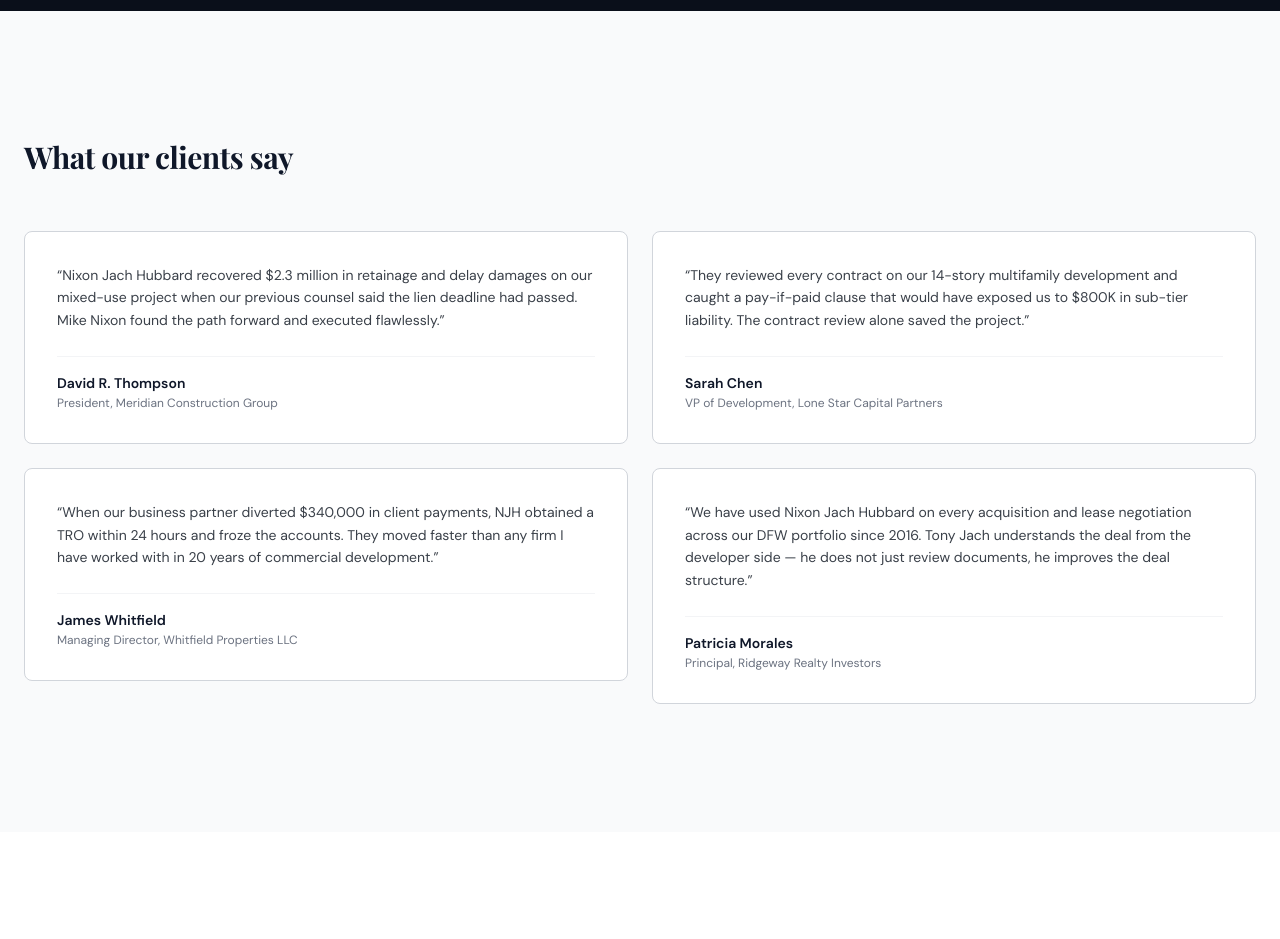
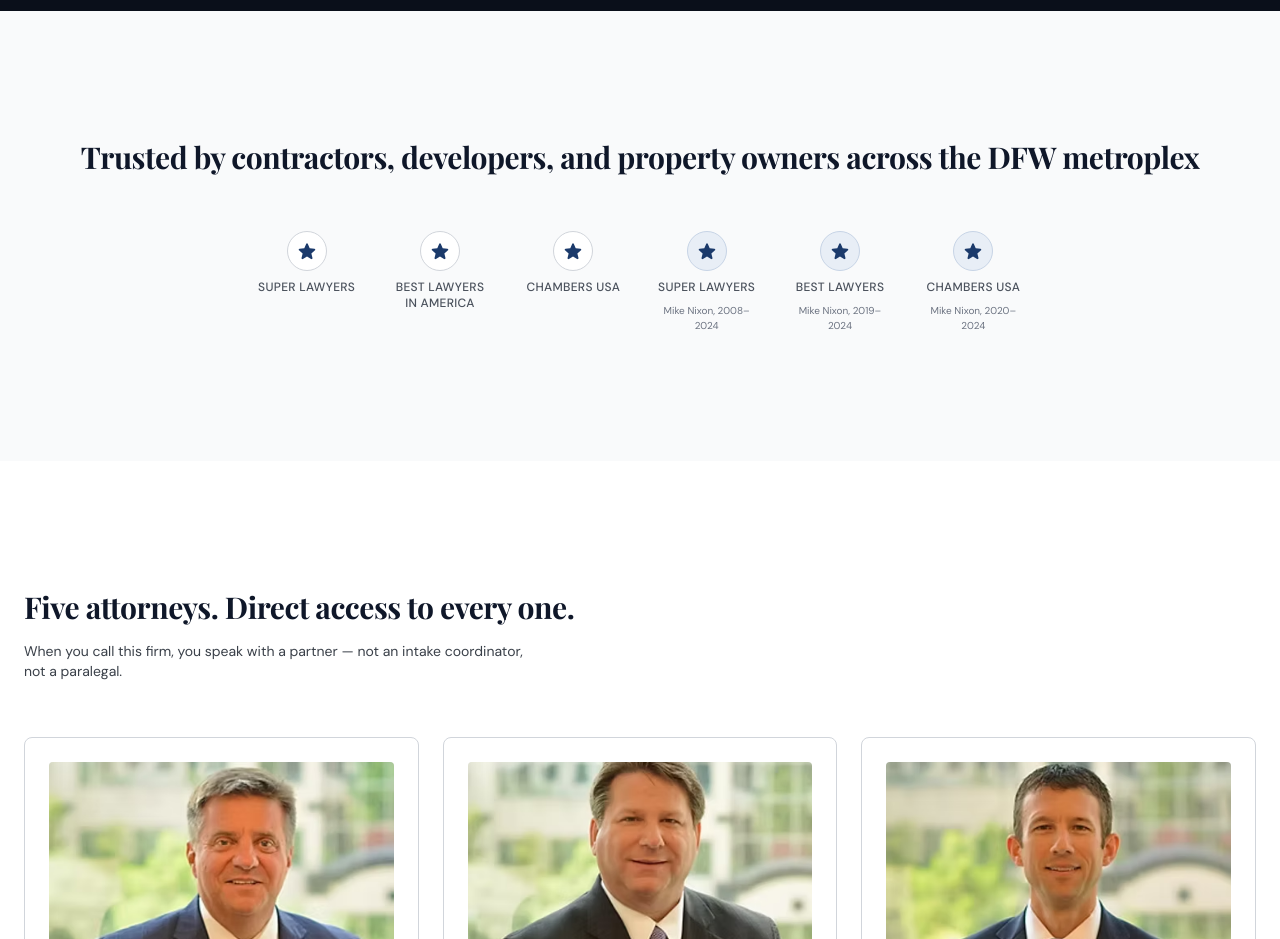
Before and after one commit to owennixar/njh-law, a Next.js app: page / in a window 1280 px wide. Shown: the part 3420-4359 px from the top of the page. Built offline with nearby package versions, Linux system fonts and the light colour scheme; a web font is replaced by a local one.

Commit message:
Remove placeholder testimonials

```diff
--- a/src/app/page.tsx
+++ b/src/app/page.tsx
@@ -3,7 +3,6 @@
 import Link from "next/link";
 import Image from "next/image";
 import { motion } from "framer-motion";
-import { useState } from "react";
 
 /* ------------------------------------------------------------------ */
 /*  Shared animation wrapper — subtle, not dramatic                    */
@@ -126,35 +125,12 @@ const partners = [
   },
 ];
 
-const testimonials = [
-  {
-    quote: "Nixon Jach Hubbard recovered $2.3 million in retainage and delay damages on our mixed-use project when our previous counsel said the lien deadline had passed. Mike Nixon found the path forward and executed flawlessly.",
-    name: "David R. Thompson",
-    role: "President, Meridian Construction Group",
-  },
-  {
-    quote: "They reviewed every contract on our 14-story multifamily development and caught a pay-if-paid clause that would have exposed us to $800K in sub-tier liability. The contract review alone saved the project.",
-    name: "Sarah Chen",
-    role: "VP of Development, Lone Star Capital Partners",
-  },
-  {
-    quote: "When our business partner diverted $340,000 in client payments, NJH obtained a TRO within 24 hours and froze the accounts. They moved faster than any firm I have worked with in 20 years of commercial development.",
-    name: "James Whitfield",
-    role: "Managing Director, Whitfield Properties LLC",
-  },
-  {
-    quote: "We have used Nixon Jach Hubbard on every acquisition and lease negotiation across our DFW portfolio since 2016. Tony Jach understands the deal from the developer side \u2014 he does not just review documents, he improves the deal structure.",
-    name: "Patricia Morales",
-    role: "Principal, Ridgeway Realty Investors",
-  },
-];
+
 
 /* ------------------------------------------------------------------ */
 /*  Page                                                               */
 /* ------------------------------------------------------------------ */
 export default function HomePage() {
-  const [activeTestimonial, setActiveTestimonial] = useState(0);
-
   return (
     <>
       {/* ============================================================ */}
@@ -436,64 +412,49 @@ export default function HomePage() {
       </section>
 
       {/* ============================================================ */}
-      {/* CLIENT TESTIMONIALS                                          */}
+      {/* TRUSTED BY                                                    */}
       {/* ============================================================ */}
       <section className="bg-charcoal-50 py-24 lg:py-32">
-        <div className="mx-auto max-w-7xl px-6">
+        <div className="mx-auto max-w-7xl px-6 text-center">
           <FadeIn>
             <h2 className="font-heading text-2xl font-bold tracking-tight text-navy-900 sm:text-3xl">
-              What our clients say
+              Trusted by contractors, developers, and property owners across the DFW metroplex
             </h2>
           </FadeIn>
 
-          {/* Desktop: 2-column grid */}
-          <div className="mt-14 hidden gap-6 md:grid md:grid-cols-2">
-            {testimonials.map((t, i) => (
-              <FadeIn key={t.name} delay={i * 0.05}>
-                <div className="rounded-lg border border-charcoal-200 bg-white p-8">
-                  <p className="text-sm leading-relaxed text-charcoal-600">
-                    &ldquo;{t.quote}&rdquo;
-                  </p>
-                  <div className="mt-6 border-t border-charcoal-100 pt-4">
-                    <p className="text-sm font-semibold text-navy-900">{t.name}</p>
-                    <p className="mt-0.5 text-xs text-charcoal-400">{t.role}</p>
+          <FadeIn delay={0.1}>
+            <div className="mx-auto mt-14 grid max-w-3xl grid-cols-2 gap-8 sm:grid-cols-3 lg:grid-cols-6">
+              {["Super Lawyers", "Best Lawyers in America", "Chambers USA"].map((label) => (
+                <div key={label} className="flex flex-col items-center gap-2 text-center">
+                  <div className="flex h-10 w-10 items-center justify-center rounded-full border border-charcoal-200 bg-white">
+                    <svg className="h-5 w-5 text-gold-400" fill="currentColor" viewBox="0 0 20 20">
+                      <path fillRule="evenodd" d="M10.868 2.884c-.321-.772-1.415-.772-1.736 0l-1.83 4.401-4.753.381c-.833.067-1.171 1.107-.536 1.651l3.62 3.102-1.106 4.637c-.194.813.691 1.456 1.405 1.02L10 15.591l4.069 2.485c.713.436 1.598-.207 1.404-1.02l-1.106-4.637 3.62-3.102c.635-.544.297-1.584-.536-1.65l-4.752-.382-1.831-4.401z" clipRule="evenodd" />
+                    </svg>
                   </div>
+                  <span className="text-xs font-medium tracking-wide text-charcoal-500 uppercase">
+                    {label}
+                  </span>
                 </div>
-              </FadeIn>
-            ))}
-          </div>
-
-          {/* Mobile slider */}
-          <div className="mt-10 md:hidden">
-            <FadeIn>
-              <div className="rounded-lg border border-charcoal-200 bg-white p-8">
-                <p className="text-sm leading-relaxed text-charcoal-600">
-                  &ldquo;{testimonials[activeTestimonial].quote}&rdquo;
-                </p>
-                <div className="mt-6 border-t border-charcoal-100 pt-4">
-                  <p className="text-sm font-semibold text-navy-900">
-                    {testimonials[activeTestimonial].name}
-                  </p>
-                  <p className="mt-0.5 text-xs text-charcoal-400">
-                    {testimonials[activeTestimonial].role}
-                  </p>
+              ))}
+              {[
+                { label: "Super Lawyers", sub: "Mike Nixon, 2008\u20132024" },
+                { label: "Best Lawyers", sub: "Mike Nixon, 2019\u20132024" },
+                { label: "Chambers USA", sub: "Mike Nixon, 2020\u20132024" },
+              ].map((badge) => (
+                <div key={badge.sub} className="flex flex-col items-center gap-2 text-center">
+                  <div className="flex h-10 w-10 items-center justify-center rounded-full border border-gold-200 bg-gold-100">
+                    <svg className="h-5 w-5 text-gold-500" fill="currentColor" viewBox="0 0 20 20">
+                      <path fillRule="evenodd" d="M10.868 2.884c-.321-.772-1.415-.772-1.736 0l-1.83 4.401-4.753.381c-.833.067-1.171 1.107-.536 1.651l3.62 3.102-1.106 4.637c-.194.813.691 1.456 1.405 1.02L10 15.591l4.069 2.485c.713.436 1.598-.207 1.404-1.02l-1.106-4.637 3.62-3.102c.635-.544.297-1.584-.536-1.65l-4.752-.382-1.831-4.401z" clipRule="evenodd" />
+                    </svg>
+                  </div>
+                  <span className="text-xs font-medium tracking-wide text-charcoal-500 uppercase">
+                    {badge.label}
+                  </span>
+                  <span className="text-[10px] text-charcoal-400">{badge.sub}</span>
                 </div>
-              </div>
-              <div className="mt-4 flex justify-center gap-2">
-                {testimonials.map((_, i) => (
-                  <button
-                    key={i}
-                    type="button"
-                    onClick={() => setActiveTestimonial(i)}
-                    className={`h-2 w-2 rounded-full transition-colors ${
-                      i === activeTestimonial ? "bg-gold-400" : "bg-charcoal-300"
-                    }`}
-                    aria-label={`View testimonial ${i + 1}`}
-                  />
-                ))}
-              </div>
-            </FadeIn>
-          </div>
+              ))}
+            </div>
+          </FadeIn>
         </div>
       </section>
 
```
